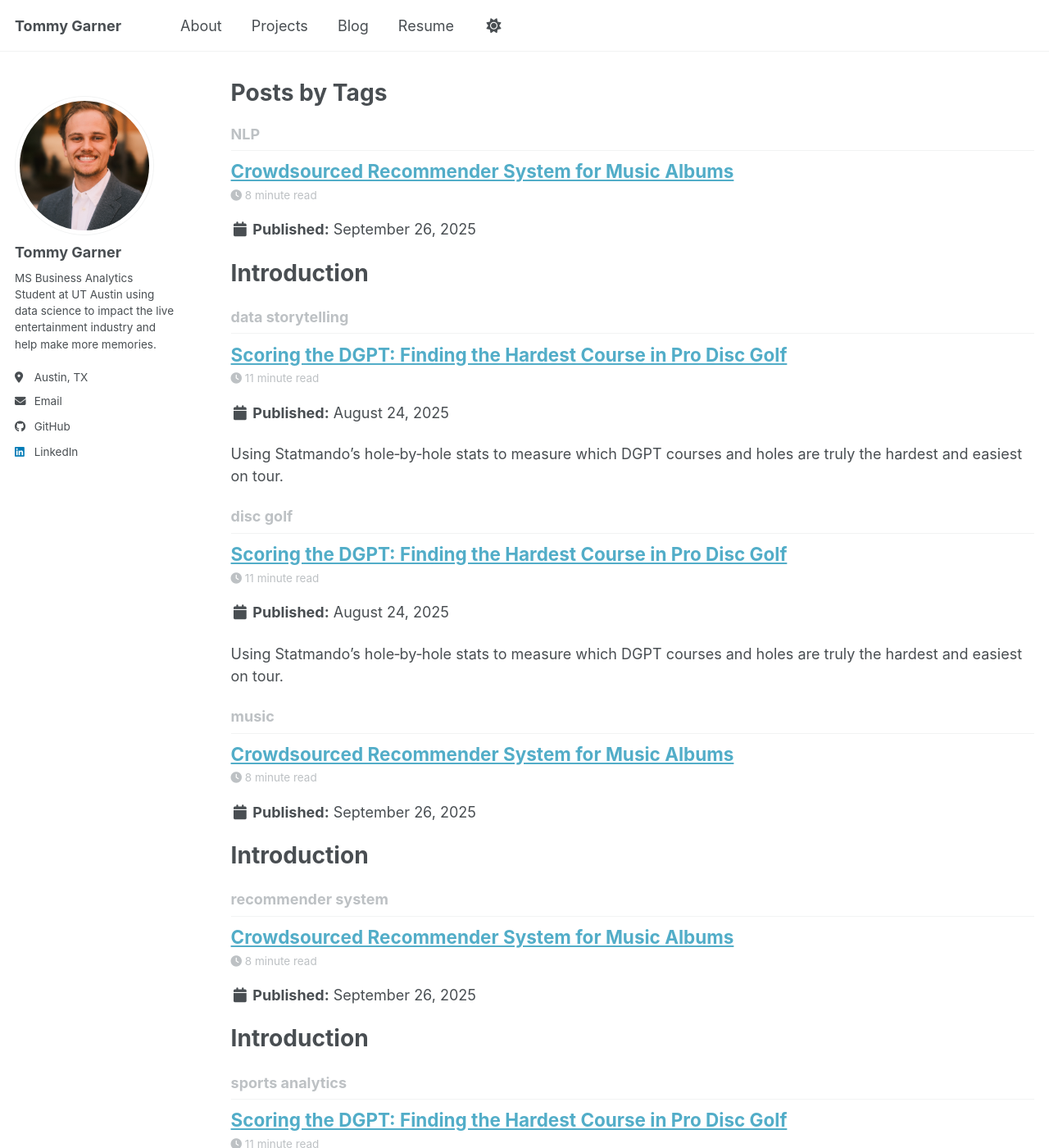
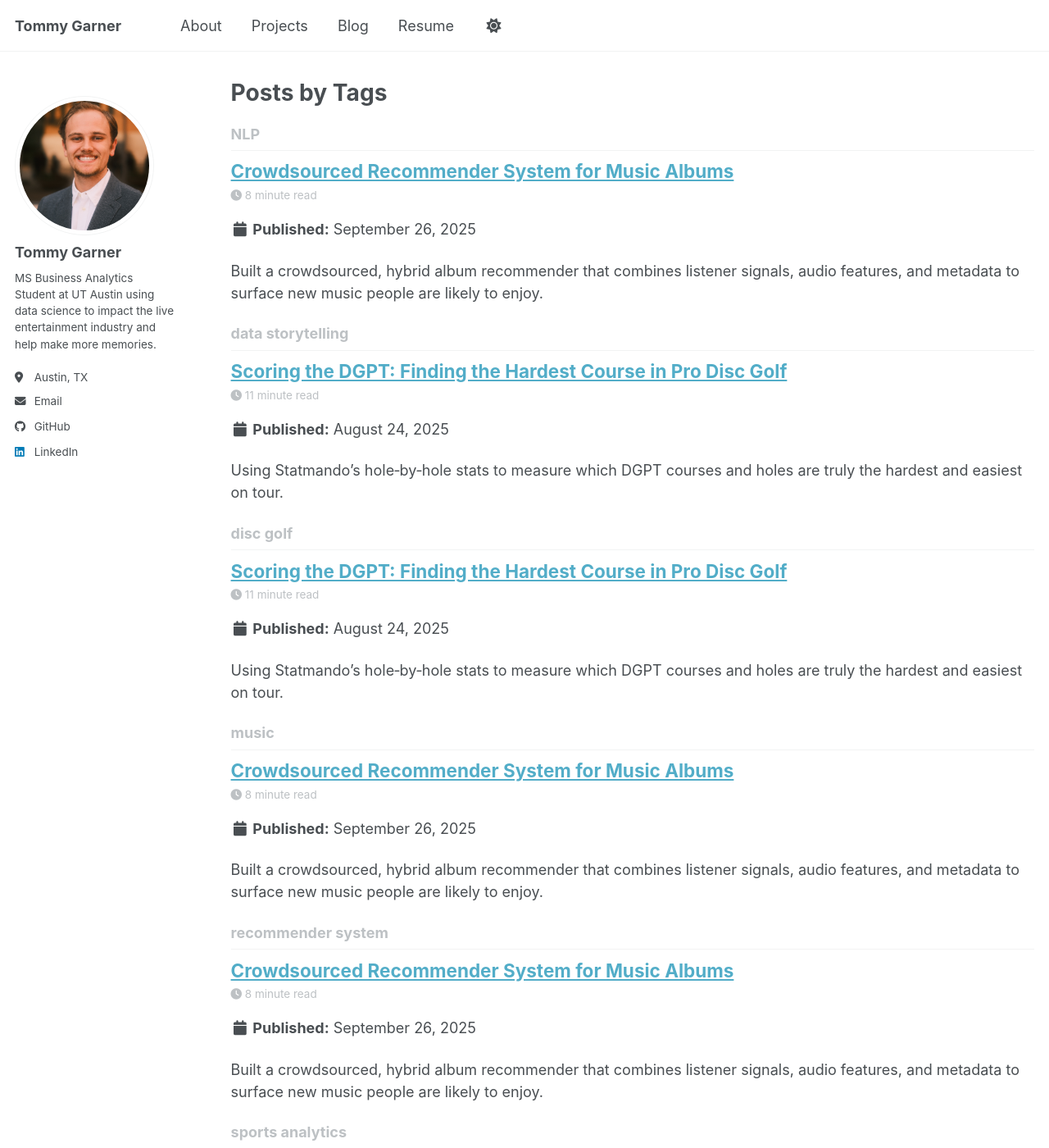
Before and after one commit to tommygarner/tommygarner.github.io, a Jekyll site: the page built from _pages/tag-archive.html, in a window 1280 px wide and 1400 px high. Shown: the whole window at 82% size. Built offline with Jekyll 4.4.1, drawn with Linux system fonts in a browser that asks for light colours; a script bundle is joined from its source files by our own code; library files that are not in the unit come from our copies.

Commit message:
Add excerpt to recommender system post
Added an excerpt summarizing the recommender system project.

```diff
--- a/_posts/2025-09-26-recommender-system.md
+++ b/_posts/2025-09-26-recommender-system.md
@@ -8,6 +8,7 @@ tags:
   - music
   - recommender system
   - NLP
+excerpt: "Built a crowdsourced, hybrid album recommender that combines listener signals, audio features, and metadata to surface new music people are likely to enjoy."
 ---
 
 
```
